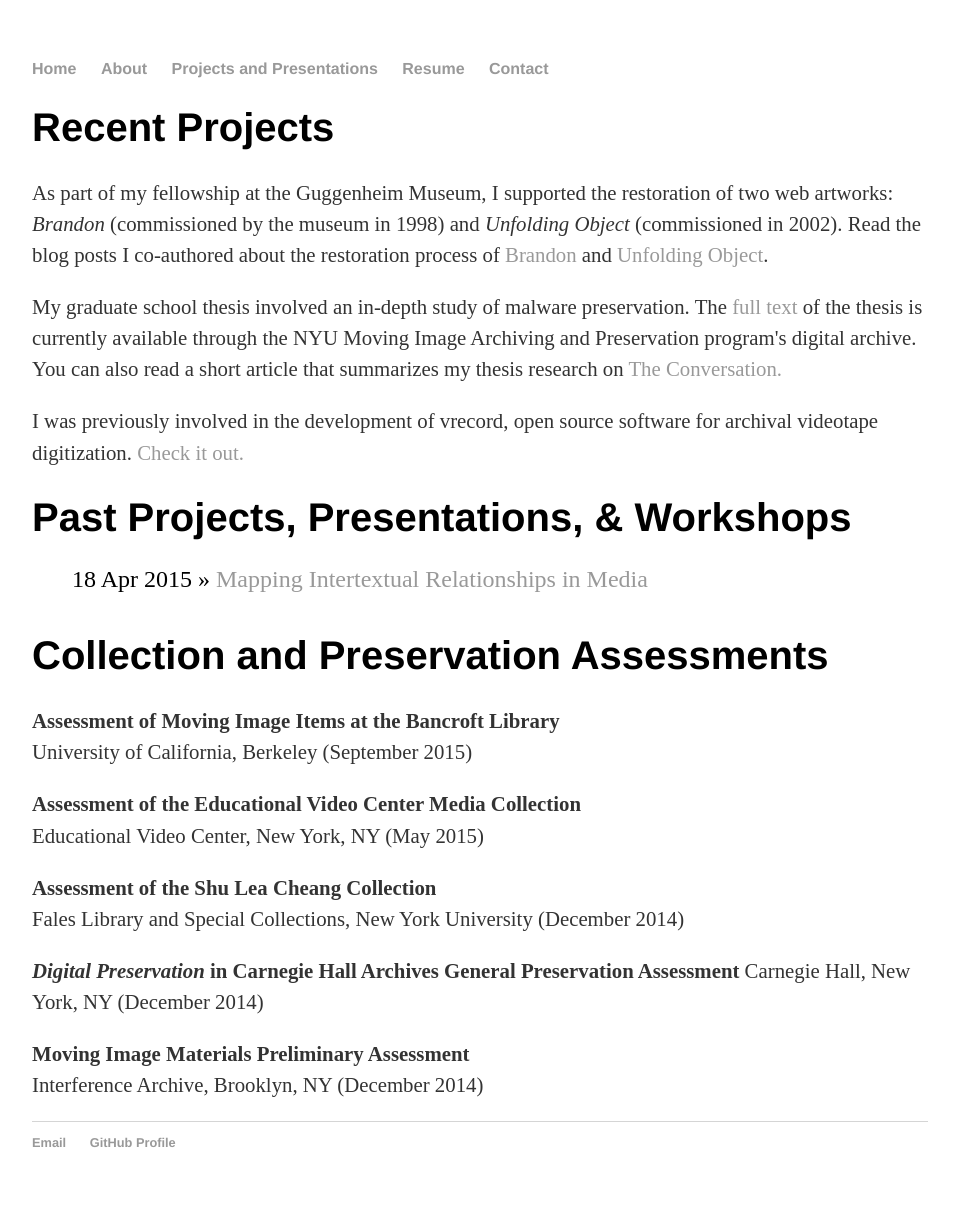
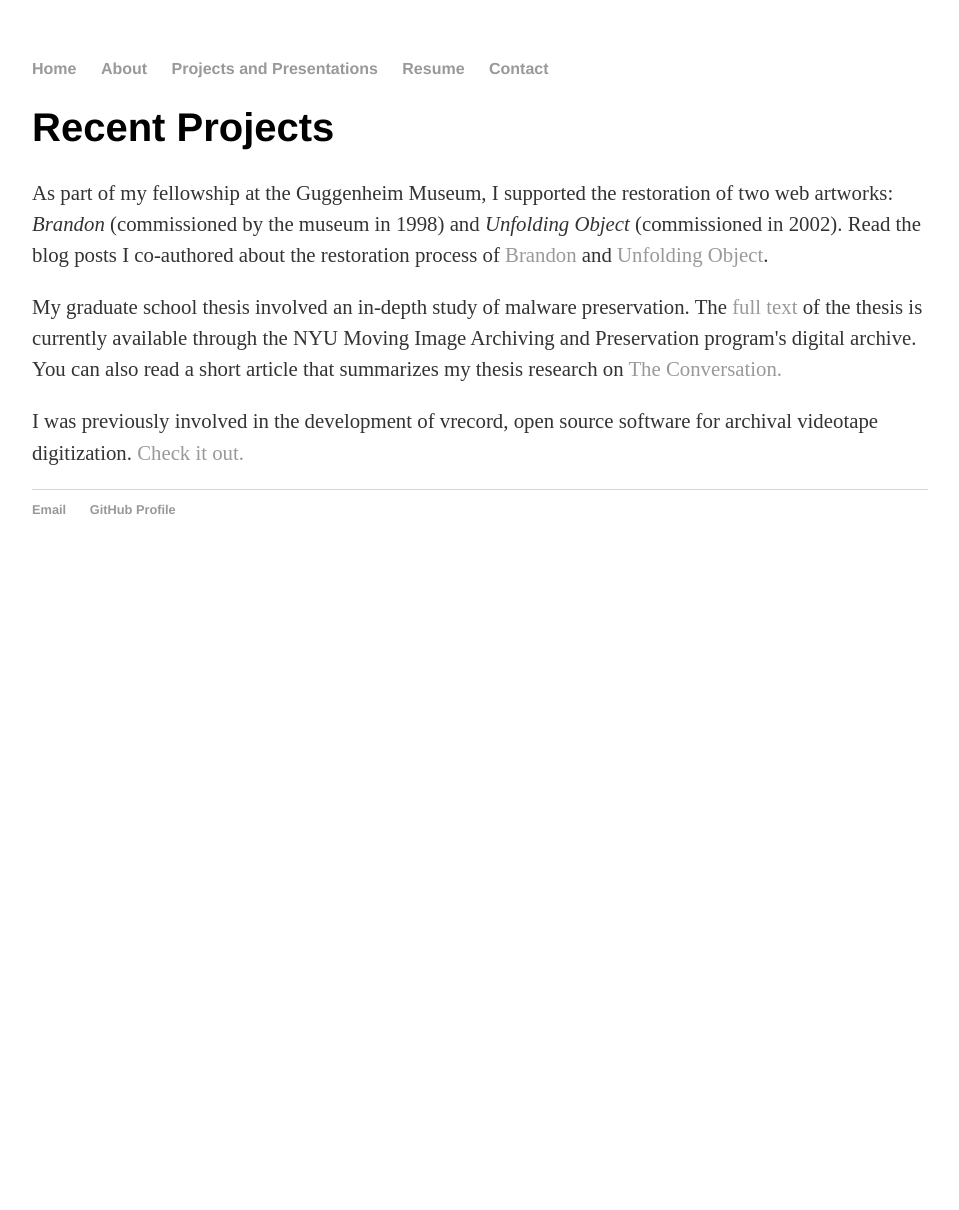
Before and after one commit to jfarbowitz/jfarbowitz.github.io, a Jekyll site: the page built from projects/index.html, in a window 1280 px wide. Shown: the whole page, without its empty margins (160-1119 px from the left). Built offline with Jekyll 4.4.1, drawn with Linux system fonts in a browser that asks for light colours; after the commit the page ends 900 px from its top, so only the background shows below that.

Commit message:
commenting out assessments and blog posts

```diff
--- a/projects/index.html
+++ b/projects/index.html
@@ -9,7 +9,7 @@
 	<p>My graduate school thesis involved an in-depth study of malware preservation. The <a href="https://www.nyu.edu/tisch/preservation/program/student_work/2016spring/16s_thesis_farbowitz_final.pdf" target="new">full text</a> of the thesis is currently available through the NYU Moving Image Archiving and Preservation program's digital archive. You can also read a short article that summarizes my thesis research on <a href="https://theconversation.com/why-save-a-computer-virus-56967" target=new>The Conversation.</a></p>
 		<p>I was previously involved in the development of vrecord, open source software for archival videotape digitization. <a href="https://github.com/amiaopensource/vrecord" target="new">Check it out.</a></p>
 	</div>
-<div class="past projects">
+<!-- <div class="past projects">
 	<h1>Past Projects, Presentations, &amp; Workshops</h1>
 <ul class="posts">
 	  {% for post in site.posts %}
@@ -29,4 +29,4 @@
 Carnegie Hall, New York, NY (December 2014)</p>
 <p><strong>Moving Image Materials Preliminary Assessment</strong><br>
 Interference Archive, Brooklyn, NY (December 2014)</p>
-	</div>
+	</div> -->
```
